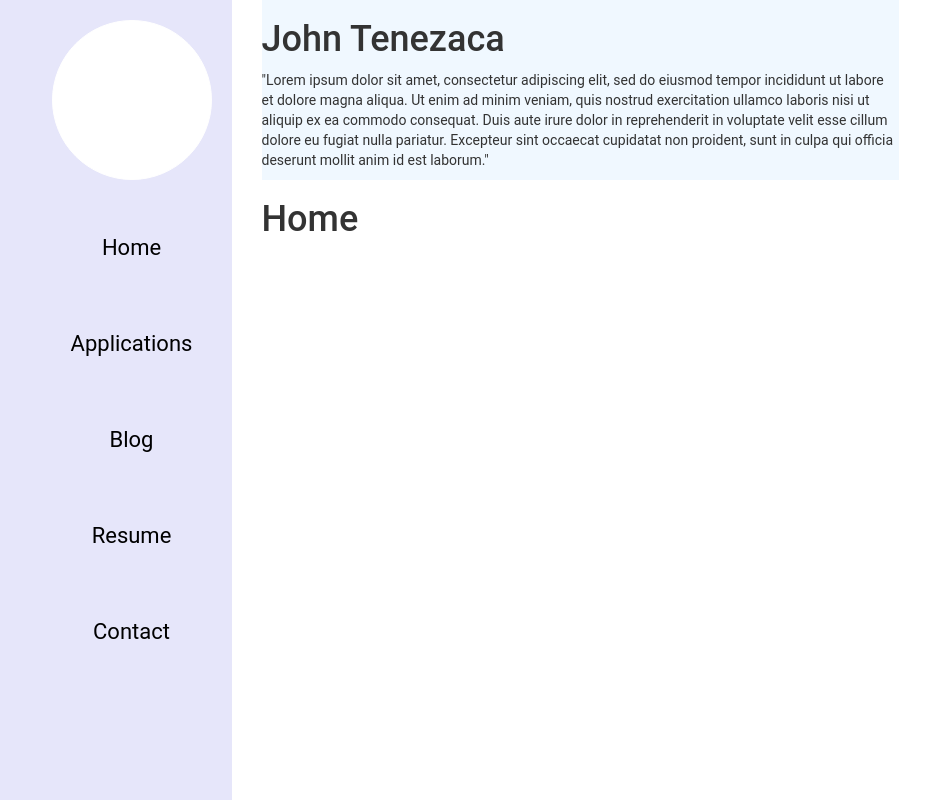
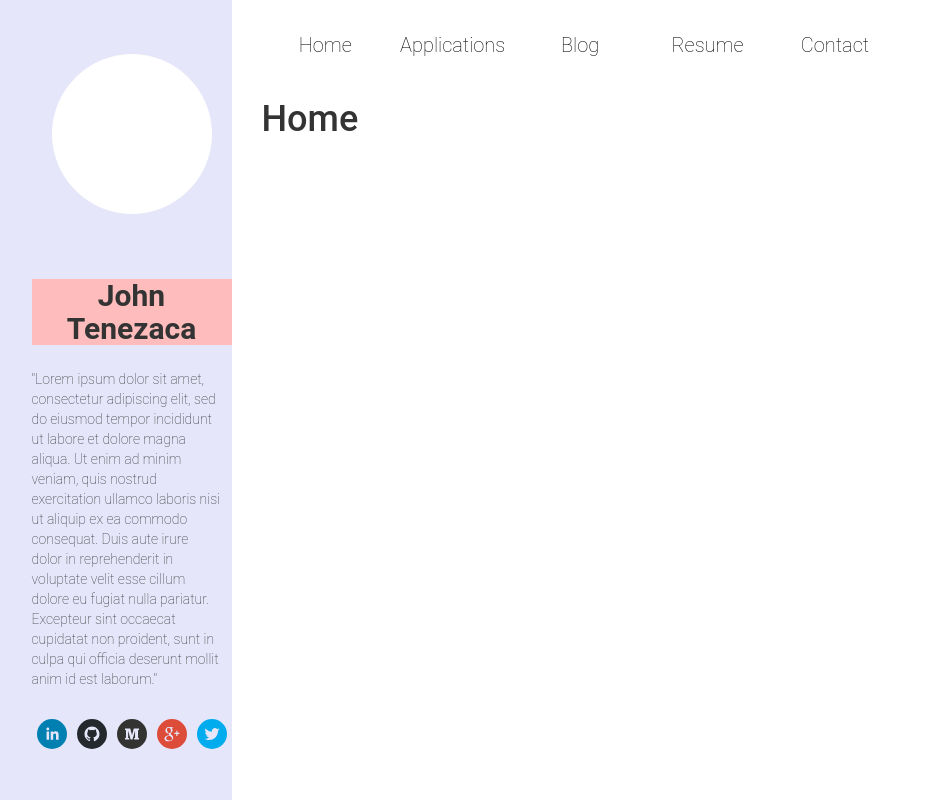
Before and after one commit to johntenezaca7/Personal-Website, a React (Create React App) app in the folder client/: page / in a window 1280 px wide. Shown: the top 800 px of the page, without its empty margins (177-1107 px from the left). Built offline with nearby package versions, Linux system fonts and the light colour scheme.

Commit message:
new layout

```diff
--- a/client/package.json
+++ b/client/package.json
@@ -9,7 +9,9 @@
     "react-router-dom": "^4.2.2",
     "react-scripts": "0.9.5"
   },
-  "devDependencies": {},
+  "devDependencies": {
+    "react-social-icons": "^2.7.0"
+  },
   "scripts": {
     "start": "react-scripts start",
     "build": "react-scripts build",
--- a/client/public/style.css
+++ b/client/public/style.css
@@ -1,9 +1,10 @@
 html ,body {
     font-family: 'Roboto', sans-serif;
-    margin: 0;
+    font-weight: 100;
+    /* margin: 0;
     padding: 0;
     height: 100%;
-    width: 100%;
+    width: 100%;  */
 }
 
 
@@ -22,7 +23,7 @@ html ,body {
     /* background-color: rgb(178, 210, 247); */
     display: grid;
     grid-template-columns: auto;
-    grid-template-rows: 1.25fr 3fr 2fr;
+    grid-template-rows: 1.25fr 2fr 1fr;
 }
 
 .profile-picture {
@@ -39,41 +40,16 @@ html ,body {
     border-radius: 100%;
 }
 
-.side-nav-tabs {
-    background-color:  #E6E6FA;
-    display: grid;
-    grid-template-columns: auto;
-    grid-template-rows: repeat(5, 1fr);
-
+.social-media {
+ text-align: center;
+ margin: 5px;
+ margin-top: 20px;
 }
 
-.side-nav-tabs button {
-    display: block;
-    background-color: inherit;
-    color: black;
-    width: 100%;
-    height: 100%;
-    border: none;
-    outline: none;
+.social-media-icons{
     text-align: center;
-    cursor: pointer;
-    transition: 0.3s;
-    font-size: 22px;
 }
 
-.side-nav-tabs button:hover {
-    background-color: #FA8072;
-    color: white;
-}
-
-.nav-link {
-    align-self: center;
-    justify-self: center;
-}
-
-.social-media {
-    /* background-color: beige; */
-}
 
 .profile-content{
     display: grid;
@@ -85,13 +61,52 @@ html ,body {
 .display-content {
     display: grid;
     grid-template-columns: auto;
-    grid-template-rows: 1.5fr 5fr 1fr;
+    grid-template-rows: 10% 60%;
     padding: 0px 30px;
 }
 
+.content-nav {
+    display: grid;
+    grid-template-columns: repeat(5, 1fr);
+    padding-top: 20px;
+}
+
+.content-nav button {
+    display: block;
+    background-color: inherit;
+    color: black;
+    width: 100%;
+    height: 50px;
+    border: none;
+    outline: none;
+    text-align: center;
+    cursor: pointer;
+    transition: 0.3s;
+    font-size: 20px;
+}
+
+.content-nav button:hover {
+    background-color: #FA8072;
+    color: white;
+}
+
 .personal-state {
-    background-color: aliceblue;
-    /* padding: 10px 25px 5px; */
+    display: grid;
+    grid-template-columns: auto;
+    grid-template-rows: 20% 30%;
+    grid-gap: 1em;
+
+}
+
+.personal-state h4 {
+    background-color: rgb(255, 188, 188);
+    font-size: 30px;
+    text-align: center;
+    font-weight: 600;
+}
+
+.personal-state p {
+    padding-right: 10px;
 }
 
 .current-content {
--- a/client/src/App.js
+++ b/client/src/App.js
@@ -1,4 +1,5 @@
 import React, { Component } from 'react';
+import { SocialIcon } from 'react-social-icons'
 import Home from './components/home';
 import Applications from './components/applications';
 import Blog from './components/blog';
@@ -67,34 +68,41 @@ class App extends Component {
             <div className="profile-picture">
               <div className="picture-border"></div>
             </div>
-            <div className="side-nav-tabs">
-              <button className="nav-link" value="home" onClick={this.onClick}>Home</button>
-              <button className="nav-link" value="applications" onClick={this.onClick}>Applications</button>
-              <button className="nav-link" value="blog" onClick={this.onClick}>Blog</button>
-              <button className="nav-link" value="resume" onClick={this.onClick}>Resume</button>
-              <button className="nav-link" value="contact" onClick={this.onClick}>Contact</button>
-            </div>
-            <div className="social-media">
-            </div>
+            <div className="personal-state">
+
+                <h4>John Tenezaca</h4>
+                  <p>
+                    "Lorem ipsum dolor sit amet, consectetur adipiscing elit,
+                    sed do eiusmod tempor incididunt ut labore et dolore magna aliqua.
+                    Ut enim ad minim veniam, quis nostrud exercitation ullamco laboris nisi
+                    ut aliquip ex ea commodo consequat. Duis aute irure dolor in reprehenderit in
+                    voluptate velit esse cillum dolore eu fugiat nulla pariatur. Excepteur sint occaecat
+                    cupidatat non proident, sunt in culpa qui officia deserunt mollit anim id est laborum."
+                  </p>
+
+              </div>
+              <div className="social-media-icons">
+                <SocialIcon network="linkedin" color="#FA8072" style={{ height: 30, width: 30 }} className="social-media" />
+                <SocialIcon network="github" color="#FA8072" style={{ height: 30, width: 30 }}   className="social-media"/>
+                <SocialIcon network="medium" color="#FA8072" style={{ height: 30, width: 30 }}   className="social-media"/>
+                <SocialIcon network="google" color="#FA8072" style={{ height: 30, width: 30 }}   className="social-media"/>
+                <SocialIcon network="twitter" color="#FA8072" style={{ height: 30, width: 30 }}   className="social-media"/>
+              </div>
           </div>
         </div>
         <div className="profile-content ">
             <div className="display-content">
-              <div className="personal-state">
-                <h1>John Tenezaca</h1>
-                <p>
-                  "Lorem ipsum dolor sit amet, consectetur adipiscing elit,
-                  sed do eiusmod tempor incididunt ut labore et dolore magna aliqua.
-                   Ut enim ad minim veniam, quis nostrud exercitation ullamco laboris nisi
-                   ut aliquip ex ea commodo consequat. Duis aute irure dolor in reprehenderit in
-                   voluptate velit esse cillum dolore eu fugiat nulla pariatur. Excepteur sint occaecat
-                   cupidatat non proident, sunt in culpa qui officia deserunt mollit anim id est laborum."
-                </p>
+              <div className="content-nav">
+                <button className="nav-link" value="home" onClick={this.onClick}>Home</button>
+                <button className="nav-link" value="applications" onClick={this.onClick}>Applications</button>
+                <button className="nav-link" value="blog" onClick={this.onClick}>Blog</button>
+                <button className="nav-link" value="resume" onClick={this.onClick}>Resume</button>
+                <button className="nav-link" value="contact" onClick={this.onClick}>Contact</button>
               </div>
               <div className="current-content">
                 {this.renderContent()}
               </div>
-              <div className="profile-footer"></div>
+
             </div>
         </div>
       </div>
```
Also changed, not shown: 1 other file (tests, documents, lock files or other folders).
